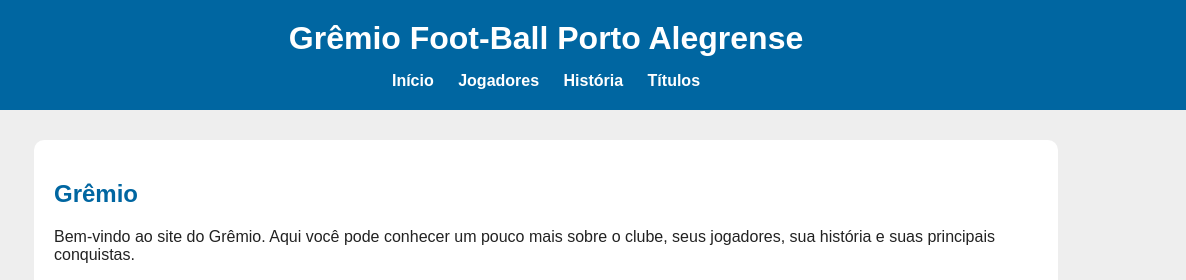
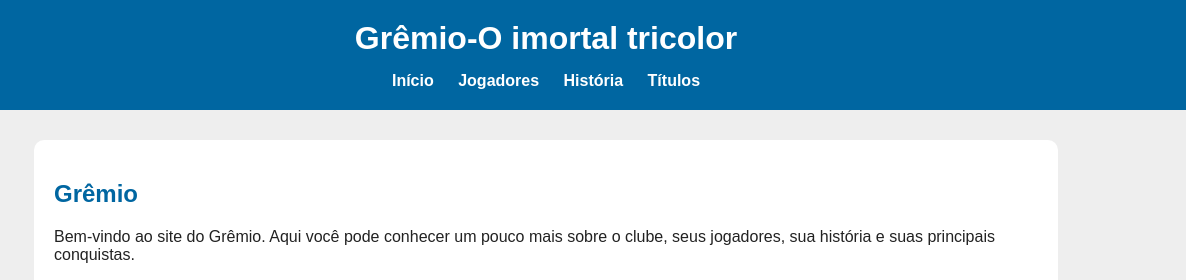
Before and after one commit to lucas-gabriel-cordeiro/gremio-site-, a plain HTML site: page index.html in a window 1280 px wide. Shown: the top 280 px of the page, 94-1280 px from the left. Drawn offline with Linux system fonts and the light colour scheme.

Commit message:
feat: melhorar titulo da pagina

```diff
--- a/index.html
+++ b/index.html
@@ -13,7 +13,7 @@
     <header>
       <img src="./gremio/escudo-imortal.png" alt="Escudo do Grêmio" />
 
-      <h1>Grêmio Foot-Ball Porto Alegrense</h1>
+      <h1>Grêmio-O imortal tricolor</h1>
 
       <nav>
         <a href="#inicio">Início</a>
```
